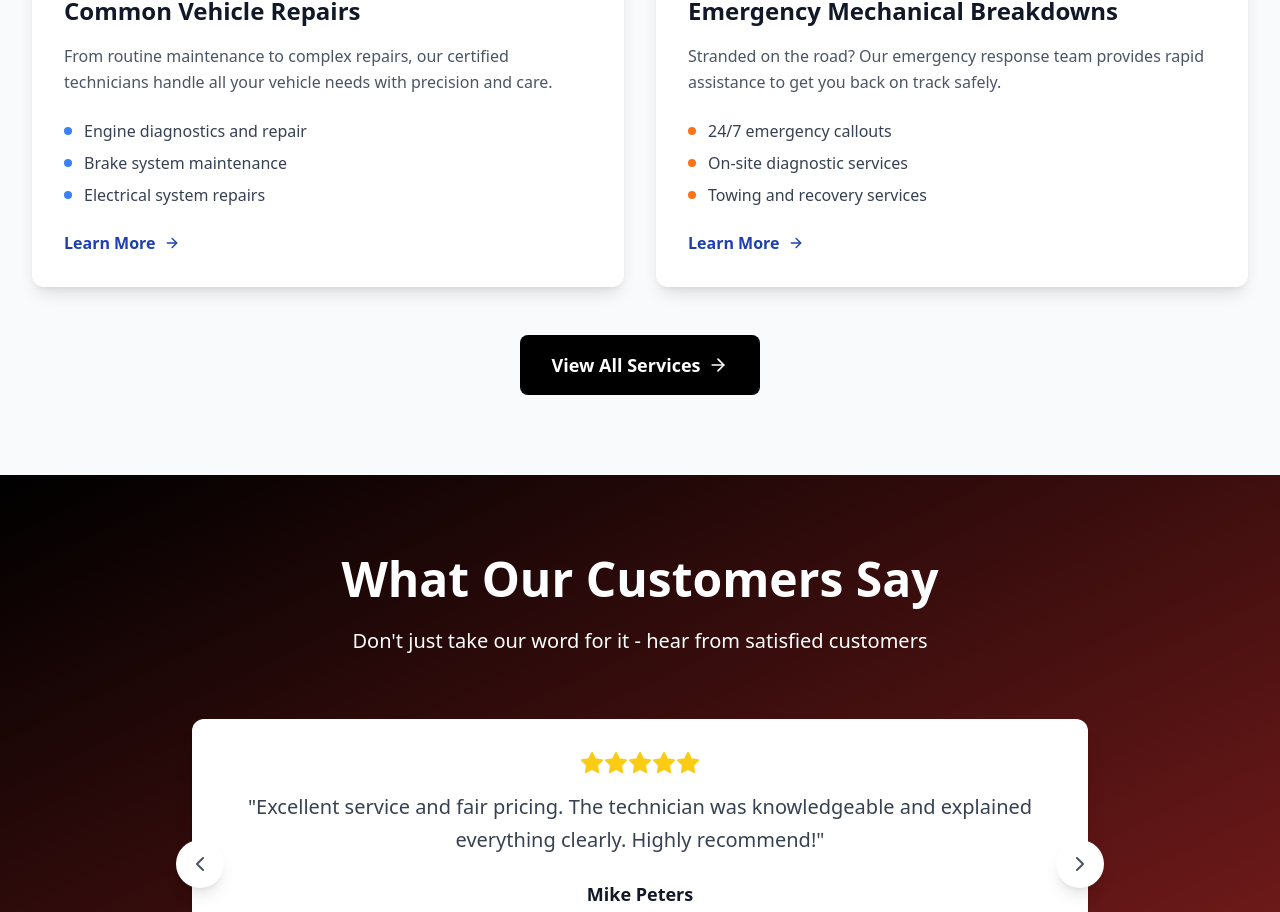
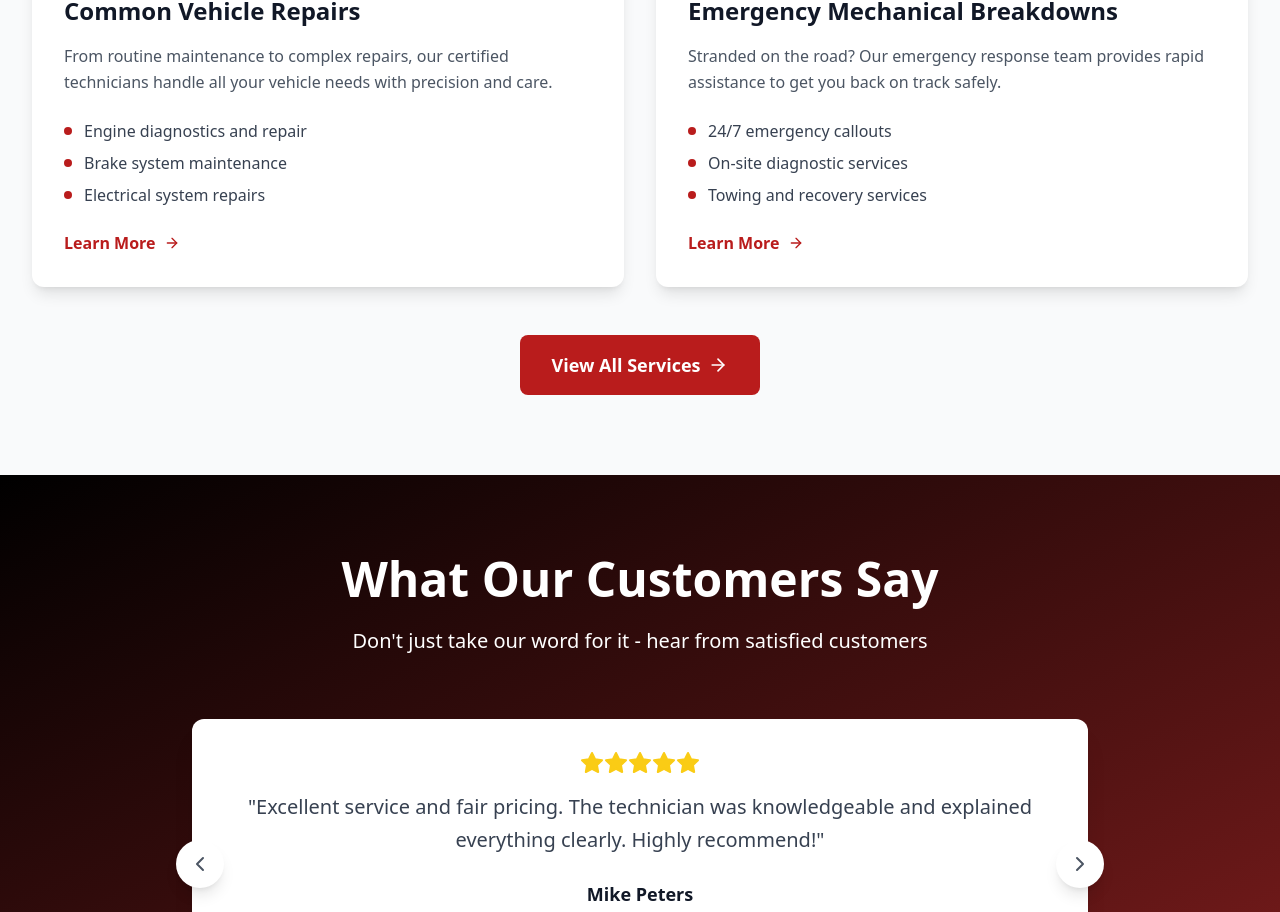
Before and after one commit to zaid-xt/AutoFirst, a React (Vite) app: page / in a window 1280 px wide. Shown: the part 1875-2787 px from the top of the page. Built offline with nearby package versions, Linux system fonts and the light colour scheme.

Commit message:
Updated all buttons on home page.

```diff
--- a/src/pages/Home.tsx
+++ b/src/pages/Home.tsx
@@ -55,11 +55,11 @@ const Home = () => {
 
         <div className="relative z-10 max-w-7xl mx-auto px-4 sm:px-6 lg:px-8 text-center text-white">
           <h1 className="text-5xl md:text-7xl font-bold mb-6 leading-tight">
-            Breakdowns happen —<br />
+            Breakdowns happen —<br/>
             <span style={{ color: '#b91c1c', fontWeight: 'bold' }}>We've got you sorted</span>
           </h1>
 
-          <p className="text-xl md:text-2xl mb-8 max-w-3xl mx-auto leading-relaxed">
+          <p className="text-xl md:text-2xl mb-8 max-w-5xl mx-auto leading-relaxed">
             Professional roadside assistance and vehicle repair services available 24/7.
             Get back on the road quickly with South Africa's most trusted mechanical aid service.
           </p>
@@ -74,8 +74,8 @@ const Home = () => {
             </Link>
             <Link
               to="/book"
-              className="border-2 border-white text-white hover:bg-white hover:text-black px-8 py-4 rounded-lg text-lg font-semibold transition-all duration-300 flex items-center justify-center"
-            >
+               className="border-2 border-white text-white hover:bg-white hover:text-[#b91c1c] px-8 py-4 rounded-lg text-lg font-semibold transition-all duration-300 flex items-center justify-center"
+               >
               Book Now
             </Link>
           </div>
@@ -155,22 +155,22 @@ const Home = () => {
               </p>
               <ul className="space-y-2 mb-6">
                 <li className="flex items-center text-gray-700">
-                  <div className="w-2 h-2 bg-blue-500 rounded-full mr-3"></div>
+                  <div className="w-2 h-2 bg-[#b91c1c] rounded-full mr-3"></div>
                   Engine diagnostics and repair
                 </li>
                 <li className="flex items-center text-gray-700">
-                  <div className="w-2 h-2 bg-blue-500 rounded-full mr-3"></div>
+                  <div className="w-2 h-2 bg-[#b91c1c] rounded-full mr-3"></div>
                   Brake system maintenance
                 </li>
                 <li className="flex items-center text-gray-700">
-                  <div className="w-2 h-2 bg-blue-500 rounded-full mr-3"></div>
+                  <div className="w-2 h-2 bg-[#b91c1c] rounded-full mr-3"></div>
                   Electrical system repairs
                 </li>
               </ul>
               <Link
                 to="/services"
-                className="text-blue-800 hover:text-orange-500 font-semibold flex items-center transition-colors"
-              >
+                  className="text-[#b91c1c] hover:text-red-700 font-semibold flex items-center transition-colors"
+>
                 Learn More <ArrowRight className="ml-2 h-4 w-4" />
               </Link>
             </div>
@@ -183,22 +183,22 @@ const Home = () => {
               </p>
               <ul className="space-y-2 mb-6">
                 <li className="flex items-center text-gray-700">
-                  <div className="w-2 h-2 bg-orange-500 rounded-full mr-3"></div>
+                  <div className="w-2 h-2 bg-[#b91c1c] rounded-full mr-3"></div>
                   24/7 emergency callouts
                 </li>
                 <li className="flex items-center text-gray-700">
-                  <div className="w-2 h-2 bg-orange-500 rounded-full mr-3"></div>
+                  <div className="w-2 h-2 bg-[#b91c1c] rounded-full mr-3"></div>
                   On-site diagnostic services
                 </li>
                 <li className="flex items-center text-gray-700">
-                  <div className="w-2 h-2 bg-orange-500 rounded-full mr-3"></div>
+                  <div className="w-2 h-2 bg-[#b91c1c] rounded-full mr-3"></div>
                   Towing and recovery services
                 </li>
               </ul>
               <Link
                 to="/services"
-                className="text-blue-800 hover:text-orange-500 font-semibold flex items-center transition-colors"
-              >
+                  className="text-[#b91c1c] hover:text-red-700 font-semibold flex items-center transition-colors"
+                  >
                 Learn More <ArrowRight className="ml-2 h-4 w-4" />
               </Link>
             </div>
@@ -207,8 +207,8 @@ const Home = () => {
           <div className="text-center mt-12">
             <Link
               to="/services"
-              className="bg-black hover:bg-red-700 text-white px-8 py-4 rounded-lg text-lg font-semibold transition-colors duration-300 inline-flex items-center"
-            >
+              className="bg-[#b91c1c] hover:bg-red-700 text-white px-8 py-4 rounded-lg text-lg font-semibold transition-all duration-300 transform hover:scale-105 inline-flex items-center justify-center"
+              >
               View All Services
               <ArrowRight className="ml-2 h-5 w-5" />
             </Link>
@@ -289,14 +289,14 @@ const Home = () => {
           <div className="flex flex-col sm:flex-row gap-4 justify-center">
             <Link
               to="/packages"
-              className="bg-black text-white hover:bg-gray-900 px-8 py-4 rounded-lg text-lg font-semibold transition-all duration-300 transform hover:scale-105 inline-flex items-center justify-center"
+              className="bg-[#b91c1c] hover:bg-red-700 text-white px-8 py-4 rounded-lg text-lg font-semibold transition-all duration-300 transform hover:scale-105 inline-flex items-center justify-center"
             >
               Choose Your Package
               <ArrowRight className="ml-2 h-5 w-5" />
             </Link>
             <Link
               to="/contact"
-              className="bg-black text-white hover:bg-gray-900 px-8 py-4 rounded-lg text-lg font-semibold transition-all duration-300 transform hover:scale-105 inline-flex items-center justify-center"
+              className="bg-[#b91c1c] hover:bg-red-700 text-white px-8 py-4 rounded-lg text-lg font-semibold transition-all duration-300 transform hover:scale-105 inline-flex items-center justify-center"
             >
               Contact Us Today
             </Link>
```
